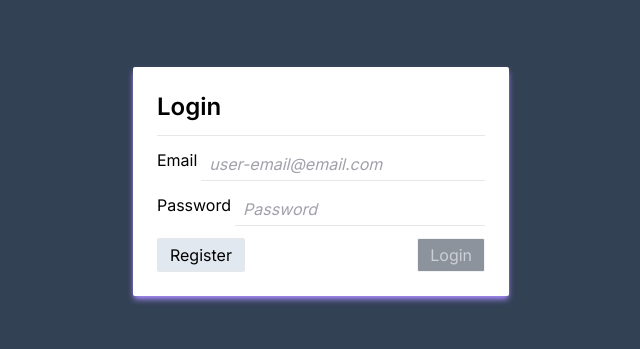
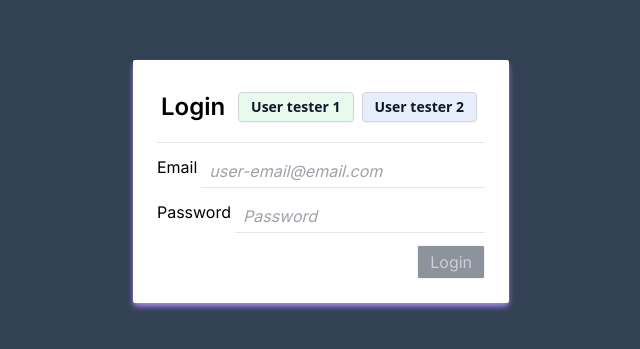
Before and after one commit to Megas-MDN/qr-code-reader, a Next.js app: page /login in a window 1280 px wide. Shown: the part 219-568 px from the top of the page, without its empty margins (319-959 px from the left). Built offline with nearby package versions, Linux system fonts and the light colour scheme.

Commit message:
[User tester] Implements user to test the application

```diff
--- a/src/app/globals.css
+++ b/src/app/globals.css
@@ -25,3 +25,40 @@
 .no-scrollbar::-webkit-scrollbar {
   display: none;
 }
+
+.bb {
+  border: 1px solid red;
+}
+
+.btn {
+  border: 1px solid rgb(209, 213, 219);
+  color: #111827;
+  font-family: ui-sans-serif, system-ui, -apple-system, system-ui, "Segoe UI", Roboto, "Helvetica Neue", Arial, "Noto Sans", sans-serif, "Apple Color Emoji", "Segoe UI Emoji", "Segoe UI Symbol", "Noto Color Emoji";
+  font-size: .875rem;
+  font-weight: 600;
+  line-height: 1.25rem;
+  text-align: center;
+  -webkit-box-shadow: 0 1px 2px 0 rgba(0, 0, 0, 0.05);
+  box-shadow: 0 1px 2px 0 rgba(0, 0, 0, 0.05);
+  cursor: pointer;
+  -moz-user-select: none;
+  -ms-user-select: none;
+  user-select: none;
+  -webkit-user-select: none;
+  -ms-touch-action: manipulation;
+  touch-action: manipulation;
+}
+
+.btn:hover {
+  background-color: #f9fafb;
+}
+
+.btn:focus {
+  outline: 2px solid rgba(0, 0, 0, 0.1);
+  outline-offset: 2px;
+}
+
+.btn:focus-visible {
+  -webkit-box-shadow: none;
+  box-shadow: none;
+}
--- a/src/components/GoLogin.js
+++ b/src/components/GoLogin.js
@@ -2,6 +2,7 @@
 import React, { useEffect, useState } from 'react';
 import { useRouter } from 'next/navigation';
 import { useZusStore } from '@/store/store';
+import Loading from '@/Loading';
 
 const GoLogin = ({ baseUrl }) => {
   const [setToken, token] = useZusStore((state) => [
@@ -13,6 +14,7 @@ const GoLogin = ({ baseUrl }) => {
   const [pass, setPass] = useState('');
   const [disabled, setDisabled] = useState(true);
   const [placeholder, setPlaceholder] = useState('user-email@email.com');
+  const [loading, setLoading] = useState(false);
 
   useEffect(() => {
     const rgx = /^[a-zA-Z0-9._%+-]+@[a-zA-Z0-9.-]+\.[a-zA-Z]{2,}$/;
@@ -24,6 +26,7 @@ const GoLogin = ({ baseUrl }) => {
   }, [userName, pass]);
 
   const handleLogin = async () => {
+    setLoading(true);
     try {
       const res = await fetch(baseUrl + '/login', {
         method: 'POST',
@@ -43,12 +46,38 @@ const GoLogin = ({ baseUrl }) => {
       setPass('');
     } catch (error) {
       console.log(error);
+    } finally {
+      setLoading(true);
     }
   };
+
+  const setUser = (userEmail) => {
+    setUserName(userEmail);
+    setPass('123pinTuff');
+  };
+
   return (
     <div className='flex justify-center items-center h-screen bg-slate-700'>
       <div className='flex flex-col gap-3 w-95 p-6 shadow-md shadow-violet-400 bg-white rounded-sm text-black'>
+        <div className='header-container flex items-center justify-between p-1'>
           <h1 className='text-2xl block font-semibold'>Login</h1>
+          <div className='btn-container flex gap-2 p-1'>
+            <button
+              type='button'
+              className='btn px-3 py-1 rounded bg-green-500 bg-opacity-10'
+              onClick={() => setUser('megas-d-host@teste.com')}
+            >
+              User tester 1
+            </button>
+            <button
+              type='button'
+              className='btn px-3 py-1 rounded bg-blue-700 bg-opacity-10'
+              onClick={() => setUser('megas-d-host2@teste.com')}
+            >
+              User tester 2
+            </button>
+          </div>
+        </div>
         <hr className='' />
         <label htmlFor='user' className='flex justify-between gap-1'>
           <p>Email</p>
@@ -74,7 +103,9 @@ const GoLogin = ({ baseUrl }) => {
             className='placeholder-zinc-400 placeholder:italic border-b w-full text-base px-2 py-1 focus:outline-none'
           />
         </label>
-        <div className='flex justify-between'>
+        {!loading && (
+          <div className='flex justify-end'>
+            {false && ( // Disabled register function
               <button
                 onClick={() => {
                   router.push('/register');
@@ -84,6 +115,7 @@ const GoLogin = ({ baseUrl }) => {
               >
                 Register
               </button>
+            )}
             <button
               onClick={handleLogin}
               disabled={disabled}
@@ -93,6 +125,8 @@ const GoLogin = ({ baseUrl }) => {
               Login
             </button>
           </div>
+        )}
+        {loading && <Loading />}
       </div>
     </div>
   );
--- a/src/components/GoRegister.js
+++ b/src/components/GoRegister.js
@@ -2,6 +2,7 @@
 import React, { useEffect, useState } from 'react';
 import { useRouter } from 'next/navigation';
 import { useZusStore } from '@/store/store';
+import Loading from '@/Loading';
 
 const GoRegister = ({ baseUrl }) => {
   const router = useRouter();
@@ -18,6 +19,13 @@ const GoRegister = ({ baseUrl }) => {
   const [cep, setCep] = useState('');
   const [disabled, setDisabled] = useState(true);
   const [placeholder, setPlaceholder] = useState('user-email@email.com');
+
+  //------------- Disabled
+  useEffect(() => {
+    router.push('/login');
+  }, []);
+  return <Loading />;
+  //--------------
 
   const handleRegister = async () => {
     try {
```
Lines whose indentation alone changed are shown as unchanged.
